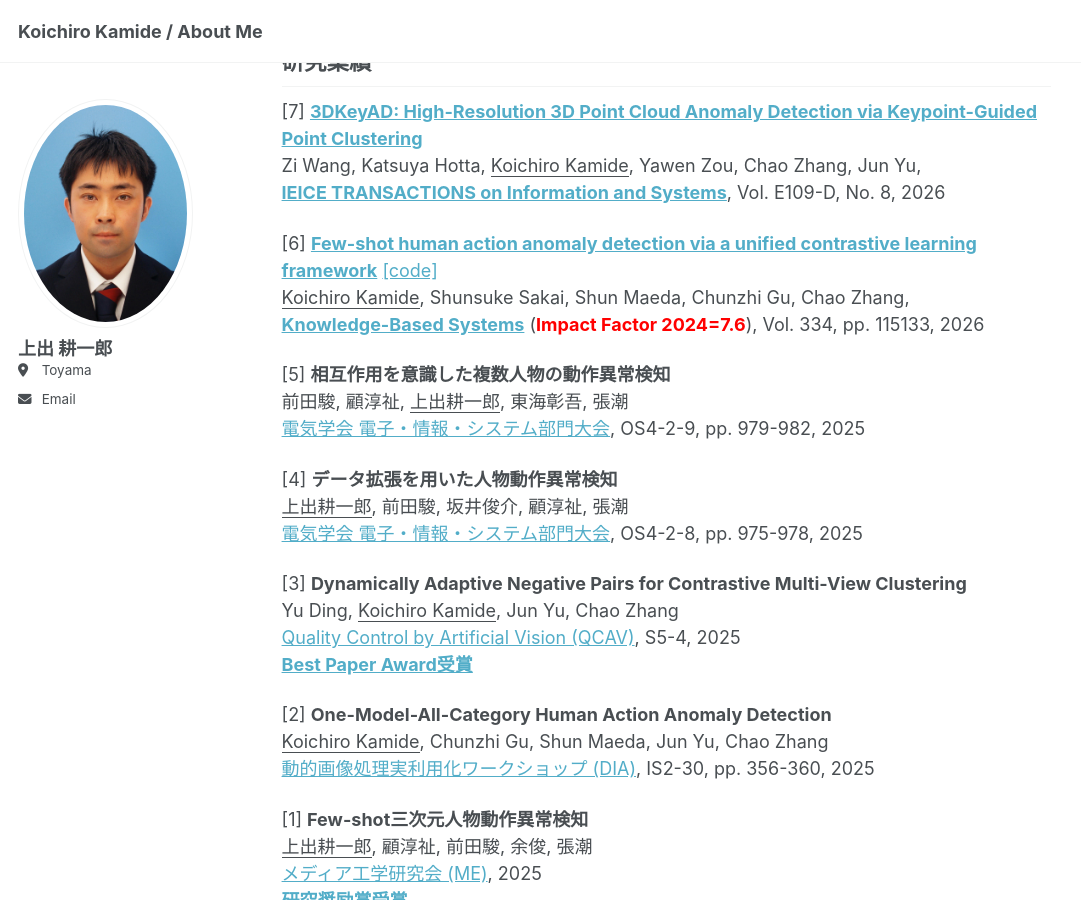
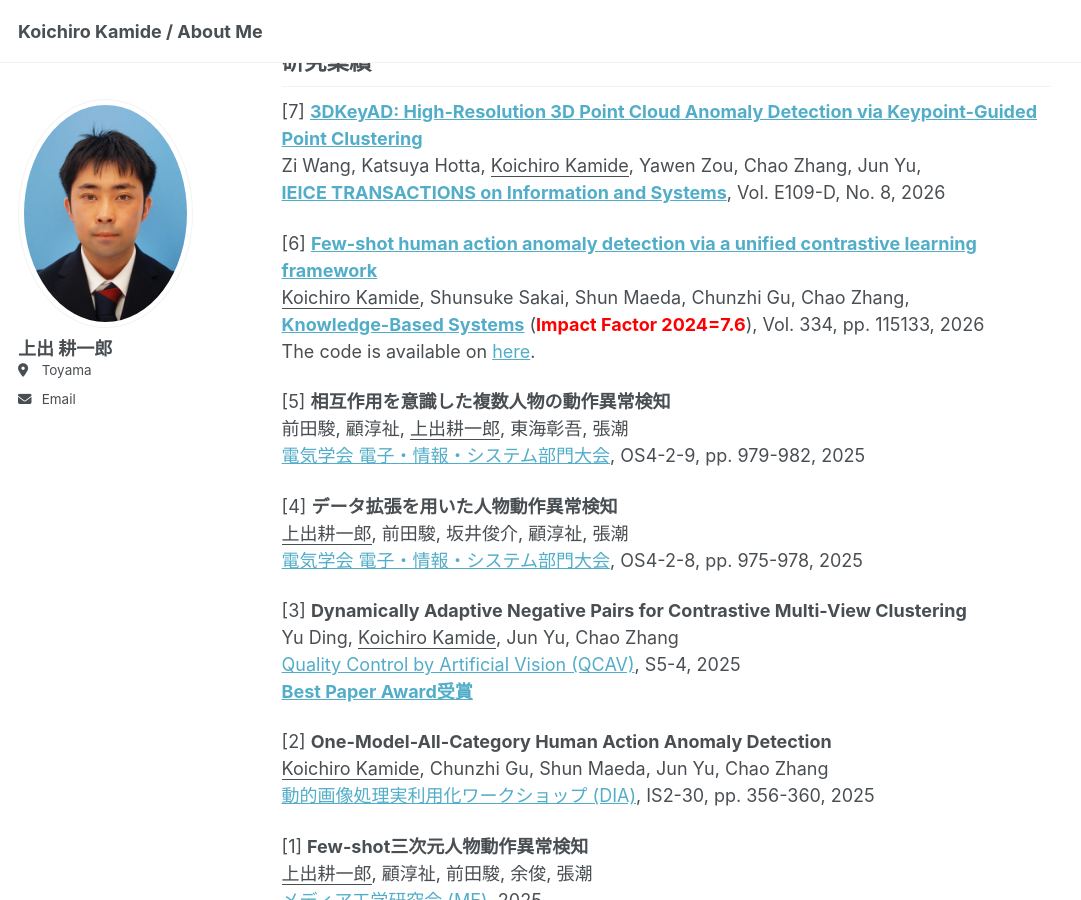
Before and after one commit to koichiro-kamide/koichiro-kamide.github.io, a Jekyll site: the page built from _pages/about.md, in a window 1280 px wide and 900 px high, scrolled down 480 px. Shown: the whole window, without its empty margins (0-1081 px from the left). Built offline with Jekyll 4.4.1, drawn with Linux system fonts in a browser that asks for light colours.

Commit message:
Update about.md

```diff
--- a/_pages/about.md
+++ b/_pages/about.md
@@ -43,9 +43,10 @@ redirect_from:
 Zi Wang, Katsuya Hotta, <u>Koichiro Kamide</u>, Yawen Zou, Chao Zhang, Jun Yu,
 [**IEICE TRANSACTIONS on Information and Systems**](https://globals.ieice.org/en_transactions/information), Vol. E109-D, No. 8, 2026
 
-[6] [**Few-shot human action anomaly detection via a unified contrastive learning framework**](https://www.sciencedirect.com/science/article/pii/S0950705125021689) [[code]](https://github.com/koichiro-kamide/Few-shotHAAD)
+[6] [**Few-shot human action anomaly detection via a unified contrastive learning framework**](https://www.sciencedirect.com/science/article/pii/S0950705125021689)
 <u>Koichiro Kamide</u>, Shunsuke Sakai, Shun Maeda, Chunzhi Gu, Chao Zhang,
 [**Knowledge-Based Systems**](https://www.sciencedirect.com/journal/knowledge-based-systems) (<span style="color: red; ">**Impact Factor 2024=7.6**</span>), Vol. 334, pp. 115133, 2026
+The code is available on [here](https://github.com/koichiro-kamide/Few-shotHAAD).
 
 [5] **相互作用を意識した複数人物の動作異常検知**
 前田駿, 顧淳祉, <u>上出耕一郎</u>, 東海彰吾, 張潮
```
